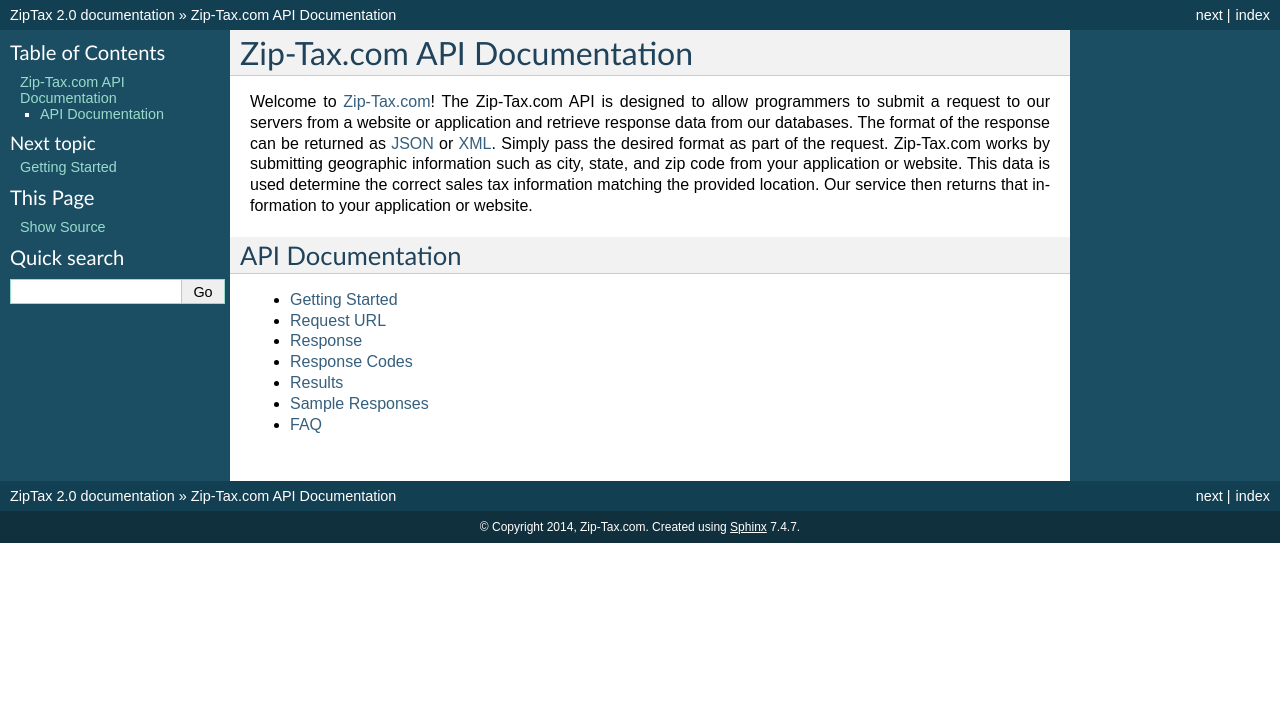
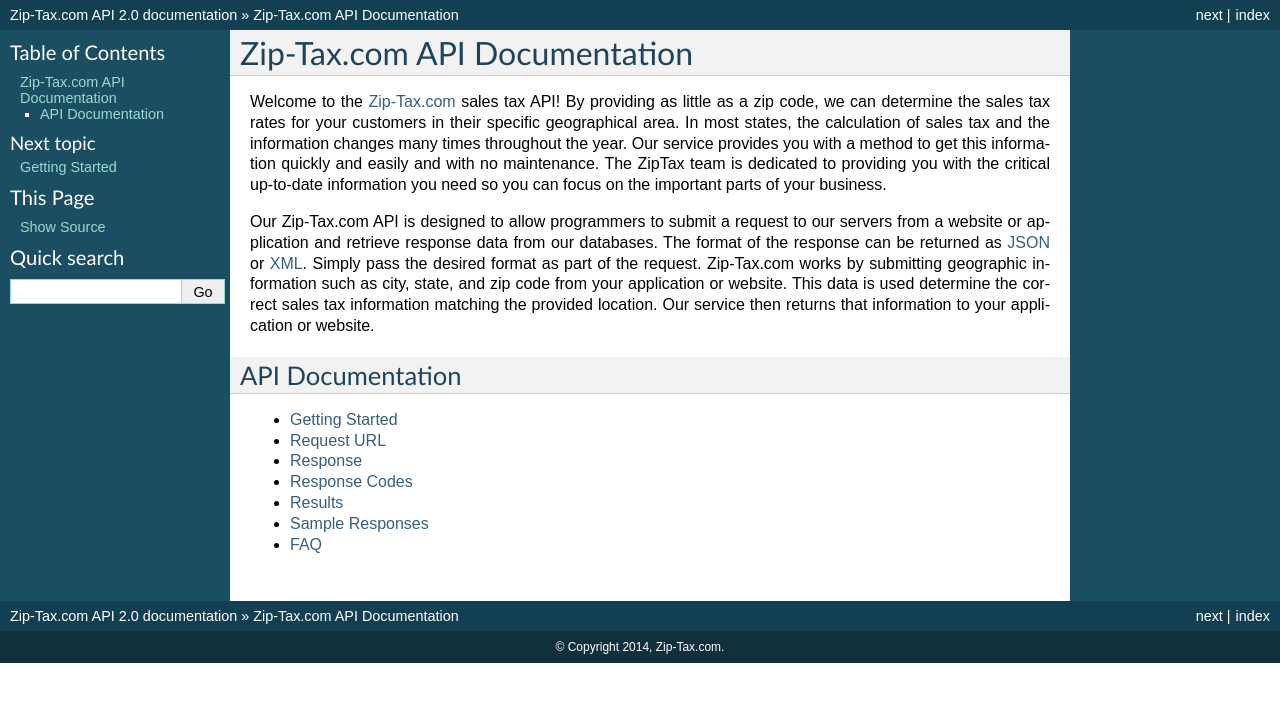
Before and after one commit to ZipTax/zip-tax-docs, a Sphinx documentation site: the page built from docs/index.rst, in a window 1280 px wide. Shown: the top 702 px of the page. Built offline with Sphinx 7.4.7, drawn with Linux system fonts in a browser that asks for light colours.

Commit message:
initial doc prep

```diff
--- a/docs/conf.py
+++ b/docs/conf.py
@@ -43,7 +43,7 @@
 master_doc = 'index'
 
 # General information about the project.
-project = u'ZipTax'
+project = u'Zip-Tax.com API'
 copyright = u'2014, Zip-Tax.com'
 
 # The version info for the project you're documenting, acts as replacement for
@@ -162,7 +162,7 @@
 #html_show_sourcelink = True
 
 # If true, "Created using Sphinx" is shown in the HTML footer. Default is True.
-#html_show_sphinx = True
+html_show_sphinx = False
 
 # If true, "(C) Copyright ..." is shown in the HTML footer. Default is True.
 #html_show_copyright = True
--- a/docs/index.rst
+++ b/docs/index.rst
@@ -1,7 +1,9 @@
 Zip-Tax.com API Documentation
 =============================
 
-Welcome to Zip-Tax.com_! The Zip-Tax.com API is designed to allow programmers to submit a request to our servers from a website or application and retrieve response data from our databases. The format of the response can be returned as JSON_ or XML_. Simply pass the desired format as part of the request. Zip-Tax.com works by submitting geographic information such as city, state, and zip code from your application or website. This data is used determine the correct sales tax information matching the provided location. Our service then returns that information to your application or website.
+Welcome to the Zip-Tax.com_ sales tax API! By providing as little as a zip code, we can determine the sales tax rates for your customers in their specific geographical area. In most states, the calculation of sales tax and the information changes many times throughout the year. Our service provides you with a method to get this information quickly and easily and with no maintenance. The ZipTax team is dedicated to providing you with the critical up-to-date information you need so you can focus on the important parts of your business.
+
+Our Zip-Tax.com API is designed to allow programmers to submit a request to our servers from a website or application and retrieve response data from our databases. The format of the response can be returned as JSON_ or XML_. Simply pass the desired format as part of the request. Zip-Tax.com works by submitting geographic information such as city, state, and zip code from your application or website. This data is used determine the correct sales tax information matching the provided location. Our service then returns that information to your application or website.
 
 .. _Zip-Tax.com: http://www.zip-tax.com/
 .. _JSON: http://en.wikipedia.org/wiki/JSON
```
